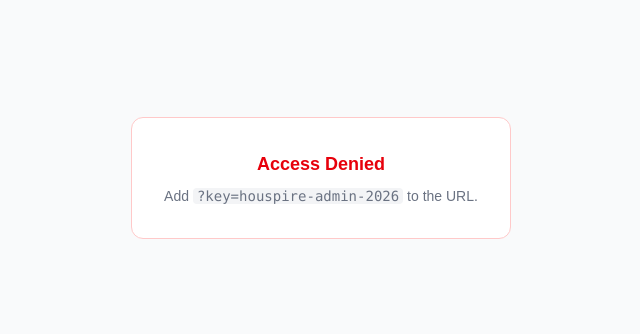
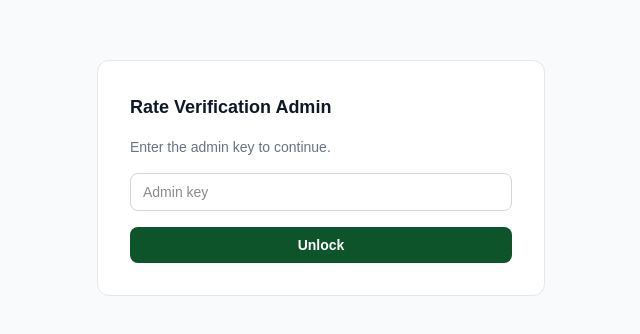
Before and after one commit to abhi47811/houspire-next, a Next.js app: page /admin/rates in a window 1280 px wide. Shown: the part 222-556 px from the top of the page, without its empty margins (319-959 px from the left). Built offline with nearby package versions, Linux system fonts and the light colour scheme.

Commit message:
fix(admin): authorize admin routes with ADMIN_API_KEY, not a committed secret
Co-authored-by: polylane[bot] <277585245+polylane[bot]@users.noreply.github.com>

```diff
--- a/app/admin/rates/page.tsx
+++ b/app/admin/rates/page.tsx
@@ -1,6 +1,7 @@
 "use client";
 
-import { useState, useEffect } from "react";
+import { useState } from "react";
+import Link from "next/link";
 
 const CATEGORIES = [
   "Carpentry / Ceiling", "Flooring / Walls", "Lighting",
@@ -18,24 +19,42 @@ interface VerifyResult {
 }
 
 export default function RatesAdminPage() {
-  const [accessGranted, setAccessGranted] = useState(false);
+  const [adminKey, setAdminKey] = useState("");
+  const [keyInput, setKeyInput] = useState("");
   const [category, setCategory] = useState("Flooring / Walls");
   const [loading, setLoading] = useState(false);
   const [results, setResults] = useState<VerifyResult[]>([]);
   const [log, setLog] = useState<string[]>([]);
 
-  useEffect(() => {
-    const params = new URLSearchParams(window.location.search);
-    setAccessGranted(params.get("key") === "houspire-admin-2026");
-  }, []);
+  const accessGranted = adminKey !== "";
 
   if (!accessGranted) {
     return (
       <main className="min-h-screen bg-gray-50 flex items-center justify-center">
-        <div className="bg-white rounded-xl border border-red-200 p-8 text-center max-w-md">
-          <p className="text-red-600 font-semibold text-lg mb-2">Access Denied</p>
-          <p className="text-gray-500 text-sm">Add <code className="bg-gray-100 px-1 rounded">?key=houspire-admin-2026</code> to the URL.</p>
-        </div>
+        <form
+          className="bg-white rounded-xl border border-gray-200 p-8 max-w-md w-full space-y-4"
+          onSubmit={(e) => {
+            e.preventDefault();
+            setAdminKey(keyInput.trim());
+          }}
+        >
+          <h1 className="text-lg font-semibold text-gray-900">Rate Verification Admin</h1>
+          <p className="text-gray-500 text-sm">Enter the admin key to continue.</p>
+          <input
+            type="password"
+            value={keyInput}
+            onChange={(e) => setKeyInput(e.target.value)}
+            placeholder="Admin key"
+            autoComplete="off"
+            className="w-full border border-gray-300 rounded-lg px-3 py-2 text-sm"
+          />
+          <button
+            type="submit"
+            className="w-full bg-green-900 text-white px-4 py-2 rounded-lg text-sm font-semibold hover:bg-green-800"
+          >
+            Unlock
+          </button>
+        </form>
       </main>
     );
   }
@@ -46,7 +65,7 @@ export default function RatesAdminPage() {
     setLog([`Searching live prices for ${category}…`]);
 
     const res = await fetch(`/api/admin/verify-rates?category=${encodeURIComponent(category)}`, {
-      headers: { "x-admin-key": "houspire-admin-2026" },
+      headers: { "x-admin-key": adminKey },
     });
     const data = await res.json() as { results: VerifyResult[] };
     setResults(data.results ?? []);
@@ -60,7 +79,7 @@ export default function RatesAdminPage() {
   return (
     <main className="min-h-screen bg-gray-50">
       <div className="bg-green-900 text-white px-6 py-4 flex items-center gap-4">
-        <a href="/" className="text-green-300 hover:text-white text-sm">← Home</a>
+        <Link href="/" className="text-green-300 hover:text-white text-sm">← Home</Link>
         <h1 className="text-xl font-bold">Rate Verification Admin</h1>
         <span className="text-xs bg-yellow-500 text-black px-2 py-0.5 rounded font-medium">Uses Claude web_search</span>
       </div>
--- a/app/admin/vendors/page.tsx
+++ b/app/admin/vendors/page.tsx
@@ -1,6 +1,7 @@
 "use client";
 
 import { useState, useEffect } from "react";
+import Link from "next/link";
 import { CITIES } from "@/lib/config";
 
 interface VendorResult {
@@ -19,7 +20,8 @@ interface ZoneResult {
 }
 
 export default function VendorAdminPage() {
-  const [accessGranted, setAccessGranted] = useState(false);
+  const [adminKey, setAdminKey] = useState("");
+  const [keyInput, setKeyInput] = useState("");
   const [city, setCity] = useState("Hyderabad");
   const [category, setCategory] = useState("");
   const [runAllCategories, setRunAllCategories] = useState(false);
@@ -30,16 +32,13 @@ export default function VendorAdminPage() {
   const [results, setResults] = useState<ZoneResult[]>([]);
   const [log, setLog] = useState<string[]>([]);
 
-  useEffect(() => {
-    const params = new URLSearchParams(window.location.search);
-    setAccessGranted(params.get("key") === "houspire-admin-2026");
-  }, []);
+  const accessGranted = adminKey !== "";
 
   // Load zones + categories when city changes
   useEffect(() => {
     if (!accessGranted) return;
     fetch(`/api/admin/seed-vendors?city=${encodeURIComponent(city)}`, {
-      headers: { "x-admin-key": "houspire-admin-2026" },
+      headers: { "x-admin-key": adminKey },
     })
       .then((r) => r.json())
       .then((data: { zones: string[]; categories: string[] }) => {
@@ -49,15 +48,35 @@ export default function VendorAdminPage() {
         if (!category && data.categories?.length) setCategory(data.categories[0]);
       })
       .catch(() => {});
-  }, [city, accessGranted]);
+  }, [city, accessGranted, adminKey]);
 
   if (!accessGranted) {
     return (
       <main className="min-h-screen bg-gray-50 flex items-center justify-center">
-        <div className="bg-white rounded-xl border border-red-200 p-8 text-center max-w-md">
-          <p className="text-red-600 font-semibold text-lg mb-2">Access Denied</p>
-          <p className="text-gray-500 text-sm">Add <code className="bg-gray-100 px-1 rounded">?key=houspire-admin-2026</code> to URL.</p>
-        </div>
+        <form
+          className="bg-white rounded-xl border border-gray-200 p-8 max-w-md w-full space-y-4"
+          onSubmit={(e) => {
+            e.preventDefault();
+            setAdminKey(keyInput.trim());
+          }}
+        >
+          <h1 className="text-lg font-semibold text-gray-900">Vendor Data Admin</h1>
+          <p className="text-gray-500 text-sm">Enter the admin key to continue.</p>
+          <input
+            type="password"
+            value={keyInput}
+            onChange={(e) => setKeyInput(e.target.value)}
+            placeholder="Admin key"
+            autoComplete="off"
+            className="w-full border border-gray-300 rounded-lg px-3 py-2 text-sm"
+          />
+          <button
+            type="submit"
+            className="w-full bg-green-900 text-white px-4 py-2 rounded-lg text-sm font-semibold hover:bg-green-800"
+          >
+            Unlock
+          </button>
+        </form>
       </main>
     );
   }
@@ -70,7 +89,7 @@ export default function VendorAdminPage() {
       try {
         const res = await fetch("/api/admin/seed-vendors", {
           method: "POST",
-          headers: { "Content-Type": "application/json", "x-admin-key": "houspire-admin-2026" },
+          headers: { "Content-Type": "application/json", "x-admin-key": adminKey },
           body: JSON.stringify({ city, category: cat, zone }),
         });
         const data = await res.json() as ZoneResult & { inserted?: number; error?: unknown };
@@ -115,7 +134,7 @@ export default function VendorAdminPage() {
   return (
     <main className="min-h-screen bg-gray-50">
       <div className="bg-green-900 text-white px-6 py-4 flex items-center gap-4">
-        <a href="/" className="text-green-300 hover:text-white text-sm">← Home</a>
+        <Link href="/" className="text-green-300 hover:text-white text-sm">← Home</Link>
         <h1 className="text-xl font-bold">Vendor Data Admin</h1>
         <span className="text-xs bg-yellow-500 text-black px-2 py-0.5 rounded font-medium">Uses Claude web_search</span>
       </div>
--- a/app/api/admin/seed-vendors/route.ts
+++ b/app/api/admin/seed-vendors/route.ts
@@ -1,6 +1,7 @@
 import { NextRequest, NextResponse } from "next/server";
 import { getAnthropicClient } from "@/lib/anthropic";
 import { getSupabaseClient } from "@/lib/supabase";
+import { isAdminAuthorized } from "@/lib/admin-auth";
 
 export const VENDOR_CATEGORIES = [
   "Vitrified Tiles & Flooring",
@@ -119,12 +120,6 @@ For each business return this exact JSON array (no other text):
 [{"vendor":"name","specialty":"what they sell","full_address":"locality, ${city}","area":"${zone}, ${city}","rating":"","contact":""}]
 `;
 
-function isAuthorized(req: NextRequest): boolean {
-  const headerKey = req.headers.get("x-admin-key");
-  const queryKey = req.nextUrl.searchParams.get("key");
-  return headerKey === "houspire-admin-2026" || queryKey === "houspire-admin-2026";
-}
-
 // Free geocoding via OpenStreetMap Nominatim — no API key needed
 async function geocode(address: string, city: string): Promise<{ lat: number; lng: number } | null> {
   try {
@@ -151,7 +146,7 @@ const sleep = (ms: number) => new Promise((r) => setTimeout(r, ms));
 
 // POST: seed one specific city+category combination (one zone at a time)
 export async function POST(req: NextRequest) {
-  if (!isAuthorized(req)) return NextResponse.json({ error: "Unauthorized" }, { status: 401 });
+  if (!isAdminAuthorized(req)) return NextResponse.json({ error: "Unauthorized" }, { status: 401 });
 
   const { city, category, zone } = await req.json() as { city: string; category: string; zone?: string };
   if (!city || !category) return NextResponse.json({ error: "city and category required" }, { status: 400 });
@@ -260,7 +255,7 @@ export async function POST(req: NextRequest) {
 
 // GET: return available zones for a city + categories list
 export async function GET(req: NextRequest) {
-  if (!isAuthorized(req)) return NextResponse.json({ error: "Unauthorized" }, { status: 401 });
+  if (!isAdminAuthorized(req)) return NextResponse.json({ error: "Unauthorized" }, { status: 401 });
 
   const city = req.nextUrl.searchParams.get("city") || "";
   const zones = CITY_ZONES[city] || DEFAULT_ZONES;
--- a/app/api/admin/verify-rates/route.ts
+++ b/app/api/admin/verify-rates/route.ts
@@ -1,6 +1,7 @@
 import { NextRequest, NextResponse } from "next/server";
 import { getAnthropicClient } from "@/lib/anthropic";
 import { getSupabaseClient } from "@/lib/supabase";
+import { isAdminAuthorized } from "@/lib/admin-auth";
 
 // Verify a specific rate item by searching the brand website
 const RATE_PROMPT = (item: string, brand: string | null, sourceUrl: string | null) => `
@@ -26,14 +27,8 @@ Return ONLY this JSON, no other text:
 }
 `;
 
-function isAuthorized(req: NextRequest): boolean {
-  const headerKey = req.headers.get("x-admin-key");
-  const queryKey = req.nextUrl.searchParams.get("key");
-  return headerKey === "houspire-admin-2026" || queryKey === "houspire-admin-2026";
-}
-
 export async function POST(req: NextRequest) {
-  if (!isAuthorized(req)) {
+  if (!isAdminAuthorized(req)) {
     return NextResponse.json({ error: "Unauthorized" }, { status: 401 });
   }
 
@@ -93,7 +88,7 @@ export async function POST(req: NextRequest) {
 
 // GET: verify all rates for a category
 export async function GET(req: NextRequest) {
-  if (!isAuthorized(req)) {
+  if (!isAdminAuthorized(req)) {
     return NextResponse.json({ error: "Unauthorized" }, { status: 401 });
   }
 
--- a/app/api/generate/route.ts
+++ b/app/api/generate/route.ts
@@ -17,6 +17,8 @@ const PRIORITY_CATEGORIES = [
 ];
 
 async function autoSeedVendorsIfNeeded(city: string, baseUrl: string) {
+  const adminKey = process.env.ADMIN_API_KEY;
+  if (!adminKey) return; // No admin key configured — skip background seeding
   try {
     const db = getSupabaseClient();
     // Check if this city already has vendor data
@@ -36,7 +38,7 @@ async function autoSeedVendorsIfNeeded(city: string, baseUrl: string) {
       for (const zone of topZones) {
         await fetch(`${baseUrl}/api/admin/seed-vendors`, {
           method: "POST",
-          headers: { "Content-Type": "application/json", "x-admin-key": "houspire-admin-2026" },
+          headers: { "Content-Type": "application/json", "x-admin-key": adminKey },
           body: JSON.stringify({ city, category, zone }),
         });
       }
--- a/app/page.tsx
+++ b/app/page.tsx
@@ -28,35 +28,6 @@ export default function HomePage() {
       .catch(() => setDataQuality(null));
   }, [city]);
 
-  // Pre-fill from URL params when coming from "Edit / Redo" on Past Projects page
-  // Also loads saved BOQ + vendor data from DB so downloads work immediately
-  useEffect(() => {
-    if (typeof window === "undefined") return;
-    const p = new URLSearchParams(window.location.search);
-    const reloadId = p.get("reload");
-    if (reloadId) {
-      if (p.get("client")) setClientName(p.get("client")!);
-      if (p.get("city") && CITIES.includes(p.get("city")!)) setCity(p.get("city")!);
-      if (p.get("pincode")) setPincode(p.get("pincode")!);
-      if (p.get("tier") === "Premium") setTier("Premium");
-      // Load saved BOQ + vendor data from DB
-      fetch(`/api/projects/${reloadId}/boq`)
-        .then((r) => r.json())
-        .then((data) => {
-          if (data.boq_rows?.length > 0) {
-            setBoqRows(data.boq_rows);
-            setEditedBoqRows(data.boq_rows);
-            setProjectId(reloadId);
-            setStatus(`Loaded ${data.boq_rows.length} saved BOQ items. Upload new renders to regenerate.`);
-          }
-          if (data.vendors?.length > 0) setVendors(data.vendors);
-        })
-        .catch(() => {});
-      // Clean URL without reloading
-      window.history.replaceState({}, "", "/");
-    }
-  }, []);
-
   const [files, setFiles] = useState<File[]>([]);
   const [floorPlan, setFloorPlan] = useState<File | null>(null);
   const [analyses, setAnalyses] = useState<RoomAnalysis[]>([]);
@@ -72,6 +43,40 @@ export default function HomePage() {
   const [editedBoqRows, setEditedBoqRows] = useState<BOQRow[]>([]);
   const [boqSaved, setBoqSaved] = useState(false);
   const [vendors, setVendors] = useState<VendorRow[]>([]);
+
+  // Pre-fill from URL params when coming from "Edit / Redo" on Past Projects page
+  // Also loads saved BOQ + vendor data from DB so downloads work immediately
+  useEffect(() => {
+    if (typeof window === "undefined") return;
+    const p = new URLSearchParams(window.location.search);
+    const reloadId = p.get("reload");
+    if (!reloadId) return;
+    const nextClient = p.get("client");
+    const nextCity = p.get("city");
+    const nextPincode = p.get("pincode");
+    const nextTier = p.get("tier");
+    // Clean URL without reloading
+    window.history.replaceState({}, "", "/");
+    // Load saved BOQ + vendor data from DB, then pre-fill the form from the URL params
+    fetch(`/api/projects/${reloadId}/boq`)
+      .then((r) => r.json())
+      .then((data) => {
+        if (data.boq_rows?.length > 0) {
+          setBoqRows(data.boq_rows);
+          setEditedBoqRows(data.boq_rows);
+          setProjectId(reloadId);
+          setStatus(`Loaded ${data.boq_rows.length} saved BOQ items. Upload new renders to regenerate.`);
+        }
+        if (data.vendors?.length > 0) setVendors(data.vendors);
+      })
+      .catch(() => {})
+      .finally(() => {
+        if (nextClient) setClientName(nextClient);
+        if (nextCity && CITIES.includes(nextCity)) setCity(nextCity);
+        if (nextPincode) setPincode(nextPincode);
+        if (nextTier === "Premium") setTier("Premium");
+      });
+  }, []);
 
   // Phase filter for BOQ table
   const [selectedPhase, setSelectedPhase] = useState<string>(ALL_PHASES);
@@ -266,7 +271,7 @@ export default function HomePage() {
                 ✓ {city}: {dataQuality.vendors.highQuality} verified vendors
               </span>
             ) : (
-              <a href={`/admin/vendors?key=houspire-admin-2026`}
+              <a href="/admin/vendors"
                 className="text-xs bg-amber-500 text-black px-2 py-1 rounded-full hover:bg-amber-400 font-medium">
                 ⚠ {city}: {dataQuality.vendors.highQuality}/{dataQuality.vendors.total} vendors verified — seed more
               </a>
--- /dev/null
+++ b/lib/admin-auth.ts
@@ -0,0 +1,10 @@
+import type { NextRequest } from "next/server";
+
+// Server-only admin key. Set ADMIN_API_KEY in the deployment environment and
+// send it in the x-admin-key request header. When the variable is unset every
+// request is denied, so a missing secret fails closed instead of open.
+export function isAdminAuthorized(req: NextRequest): boolean {
+  const expected = process.env.ADMIN_API_KEY;
+  if (!expected) return false;
+  return req.headers.get("x-admin-key") === expected;
+}
```
